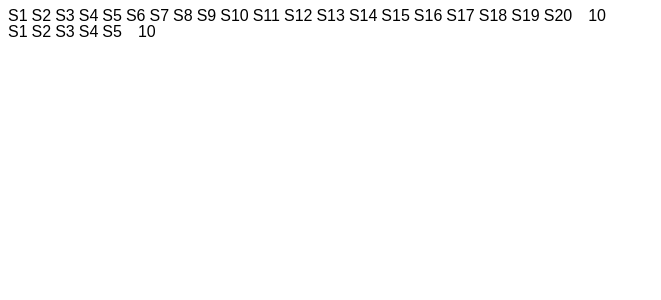
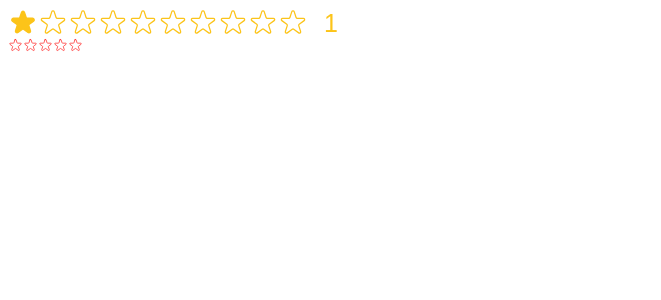
Before and after one commit to marizetp/watchly, a React (Create React App) app: page / in a window 1280 px wide. Shown: the top 300 px of the page, without its empty margins (0-661 px from the left). Built offline with nearby package versions, Linux system fonts and the light colour scheme.

Commit message:
styling the stars

```diff
--- a/src/Star.js
+++ /dev/null
@@ -1,32 +0,0 @@
-const styles = {
-    display: 'flex',
-    alignItems: 'center',
-    gap: '16px'
-}
-
-const containerStyles ={
-    display: 'flex',
-    gap: '4px'
-}
-
-const textStyles={
-    lineHeight: '1',
-    margin: '0',
-    fontFamily: 'Arial, Sans-serif'
-}
-
-
-export default function Star({maxRating = 5}){
-
-
-    return <>
-    <div style={styles}>
-        <div style={containerStyles}>
-            {Array.from({length: maxRating}, ( _, i) => <span style={textStyles}>S{i+1}</span>)}
-        </div>
-
-        <p style={textStyles}>10</p>
-    </div>
-
-    </>
-}
--- /dev/null
+++ b/src/StarBox.js
@@ -0,0 +1,81 @@
+import { useState } from "react"
+
+
+
+const containerStyles ={
+    display: 'flex'
+
+}
+
+   const styles = {
+    display: 'flex',
+    alignItems: 'center',
+    gap: '16px'
+}
+
+export default function StarBox({maxRating = 5, color= '#fcc419', size=30, className = '', defaultRating=0}){
+    const [rating, setRating] = useState(defaultRating)
+    const [tempRating, setTempRating] = useState(0)
+
+
+    const textStyles={
+        lineHeight: '1',
+        margin: '0',
+        fontFamily: 'Arial, Sans-serif',
+        color: color,
+        fontSize: `${size / 1.2}px`
+    }
+    return <>
+    <div style={styles}>
+        <div style={containerStyles}>
+            {Array.from({length: maxRating}, ( _, i) => <Star key={i} onClick={()=> setRating(i+1)} full={tempRating? tempRating>= i+1 : rating >= i+1} onHoverIn={()=>setTempRating(i+1)} onHoverOut={()=>setTempRating(0)} color={color} size={size} />)}
+        </div>
+
+        <p style={textStyles}>{tempRating|| rating || ''}</p>
+    </div>
+
+    </>
+}
+
+
+function Star({onClick, full, onHoverIn, onHoverOut, color, size}){
+
+    const starStyle={
+    height: `${size}px`,
+    width: `${size}px`,
+    display: 'block',
+    cursor: 'pointer',
+    color: color
+}
+
+    return (
+      <span style={starStyle} onClick={onClick} onMouseEnter={onHoverIn} onMouseLeave={onHoverOut}>
+        {full?
+            (<svg
+  xmlns="http://www.w3.org/2000/svg"
+  viewBox="0 0 20 20"
+  fill={color}
+  stroke={color}
+>
+            <path
+    d="M9.049 2.927c.3-.921 1.603-.921 1.902 0l1.07 3.292a1 1 0 00.95.69h3.462c.969 0 1.371 1.24.588 1.81l-2.8 2.034a1 1 0 00-.364 1.118l1.07 3.292c.3.921-.755 1.688-1.54 1.118l-2.8-2.034a1 1 0 00-1.175 0l-2.8 2.034c-.784.57-1.838-.197-1.539-1.118l1.07-3.292a1 1 0 00-.364-1.118L2.98 8.72c-.783-.57-.38-1.81.588-1.81h3.461a1 1 0 00.951-.69l1.07-3.292z"
+            />
+        </svg> ):(
+            <svg
+  xmlns="http://www.w3.org/2000/svg"
+  fill="none"
+  viewBox="0 0 24 24"
+  stroke={color}
+>
+  <path
+    strokeLinecap="round"
+    strokeLinejoin="round"
+    strokeWidth="{2}"
+    d="M11.049 2.927c.3-.921 1.603-.921 1.902 0l1.519 4.674a1 1 0 00.95.69h4.915c.969 0 1.371 1.24.588 1.81l-3.976 2.888a1 1 0 00-.363 1.118l1.518 4.674c.3.922-.755 1.688-1.538 1.118l-3.976-2.888a1 1 0 00-1.176 0l-3.976 2.888c-.783.57-1.838-.197-1.538-1.118l1.518-4.674a1 1 0 00-.363-1.118l-3.976-2.888c-.784-.57-.38-1.81.588-1.81h4.914a1 1 0 00.951-.69l1.519-4.674z"
+  />
+</svg>)
+}
+    </span>
+
+)
+}
--- a/src/index.js
+++ b/src/index.js
@@ -2,13 +2,14 @@
 import ReactDOM from 'react-dom/client';
 //import './index.css';
 //import App from './App';
-import Star from './Star';
+import StarBox from './StarBox';
 
 
 const root = ReactDOM.createRoot(document.getElementById('root'));
 root.render(
   <React.StrictMode>
-    <Star maxRating={20}></Star>
-    <Star></Star>
+    <StarBox maxRating={10} className='test' defaultRating={1}></StarBox>
+    <StarBox size={15} color='red' className='test' />
+
   </React.StrictMode>
 );
```
